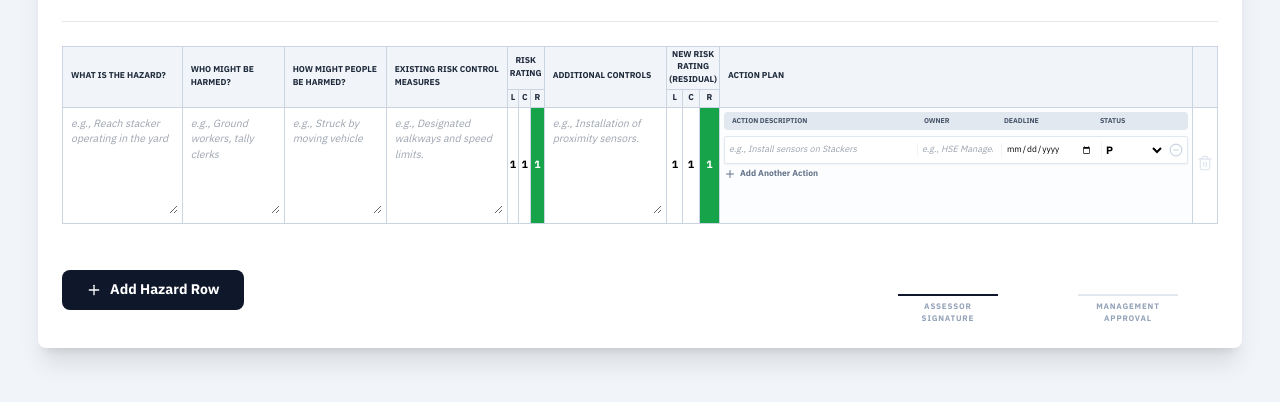
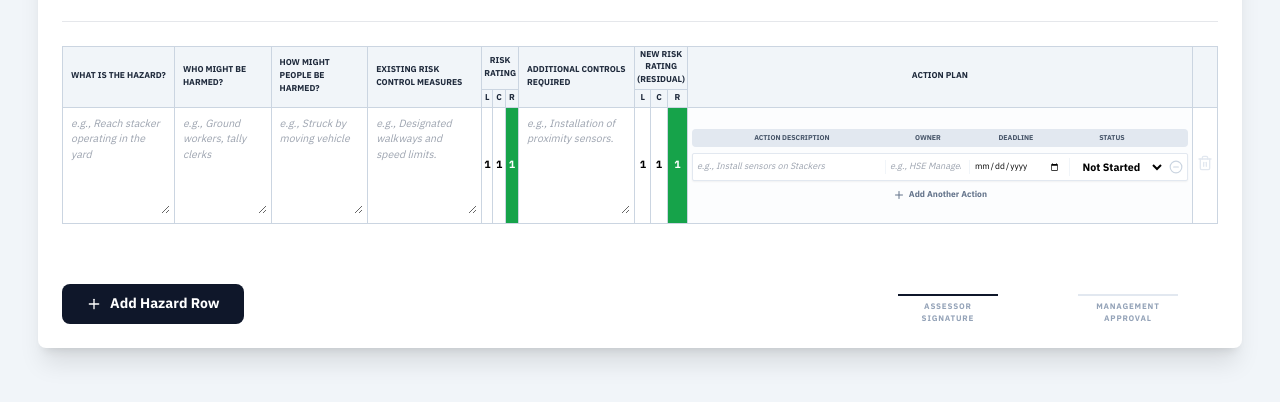
Before and after one commit to Everythingpossible-GK/Risk-Assessment-form, a plain HTML site: page index.html in a window 1280 px wide. Shown: the part 256-658 px from the top of the page. Drawn offline with nearby package versions, Linux system fonts and the light colour scheme.

Commit message:
Update index.html

```diff
--- a/index.html
+++ b/index.html
@@ -96,7 +96,7 @@
                 colHow: "How might people be harmed?",
                 colControls: "Existing risk control measures",
                 colRating: "Risk rating",
-                colAddControls: "Additional controls",
+                colAddControls: "Additional controls required",
                 colResidual: "New risk rating (Residual)",
                 colAction: "Action Plan",
                 actionDesc: "ACTION DESCRIPTION",
@@ -108,6 +108,7 @@
                 signAssessor: "Assessor Signature",
                 signManager: "Management Approval",
                 footer: "Internal Risk Assessment Document",
+                statusNotStarted: "Not Started",
                 statusInProgress: "In Progress",
                 statusCompleted: "Completed",
                 statusCancelled: "Cancelled",
@@ -141,7 +142,7 @@
                 colHow: "كيف يمكن أن يتضرر الناس؟",
                 colControls: "تدابير مراقبة المخاطر الحالية",
                 colRating: "تقييم المخاطر",
-                colAddControls: "ضوابط إضافية",
+                colAddControls: "الضوابط الإضافية المطلوبة",
                 colResidual: "تقييم المخاطر الجديد (المتبقي)",
                 colAction: "خطة العمل",
                 actionDesc: "وصف الإجراء",
@@ -153,6 +154,7 @@
                 signAssessor: "توقيع المقيم",
                 signManager: "اعتماد الإدارة",
                 footer: "وثيقة تقييم المخاطر الداخلية",
+                statusNotStarted: "لم يبدأ",
                 statusInProgress: "قيد التنفيذ",
                 statusCompleted: "مكتمل",
                 statusCancelled: "ملغى",
@@ -181,7 +183,7 @@
                 additionalControls: '',
                 residualL: 1,
                 residualC: 1,
-                actions: [{ id: Date.now(), desc: '', owner: '', deadline: '', status: 'In Progress' }]
+                actions: [{ id: Date.now(), desc: '', owner: '', deadline: '', status: 'Not Started' }]
             }],
             headerInfo: {
                 owner: '',
@@ -273,7 +275,7 @@
                                         <th class="border border-slate-300 p-0.5 text-center" colspan="3">${t.colRating}</th>
                                         <th class="border border-slate-300 p-2 text-start w-[12%]" rowspan="2">${t.colAddControls}</th>
                                         <th class="border border-slate-300 p-0.5 text-center" colspan="3">${t.colResidual}</th>
-                                        <th class="border border-slate-300 p-2 text-start min-w-[450px]" rowspan="2">${t.colAction}</th>
+                                        <th class="border border-slate-300 p-2 text-center min-w-[450px]" rowspan="2">${t.colAction}</th>
                                         <th class="border border-slate-300 p-1 no-print w-8" rowspan="2"></th>
                                     </tr>
                                     <tr>
@@ -316,28 +318,31 @@
                                                 <td onclick="openModal(${row.id}, 'residual')" class="border border-slate-300 p-0 text-center font-bold cursor-pointer hover:bg-blue-50 align-middle">${row.residualC}</td>
                                                 <td class="border border-slate-300 p-0 text-center font-black align-middle ${getRiskColor(residualR)}">${residualR}</td>
 
-                                                <td class="border border-slate-300 p-1 bg-slate-50/40">
-                                                    <div class="flex bg-slate-200 p-1 text-[7px] font-bold text-slate-600 rounded mb-1.5">
+                                                <td class="border border-slate-300 p-1 bg-slate-50/40 text-center align-middle">
+                                                    <div class="flex bg-slate-200 p-1 text-[7px] font-bold text-slate-600 rounded mb-1.5 mx-auto max-w-lg">
                                                         <div class="flex-1 px-1">${t.actionDesc}</div>
                                                         <div class="w-20 px-1">${t.actionOwner}</div>
                                                         <div class="w-24 px-1">${t.actionDeadline}</div>
-                                                        <div class="w-16 px-1">${t.actionStatus}</div>
+                                                        <div class="w-24 px-1">${t.actionStatus}</div>
                                                         <div class="w-6 no-print"></div>
                                                     </div>
+                                                    <div class="flex flex-col items-center">
                                                         ${row.actions.map(action => `
-                                                        <div class="flex flex-row items-center gap-1 p-1 bg-white border border-slate-200 rounded-sm shadow-sm mb-1">
+                                                            <div class="flex flex-row items-center gap-1 p-1 bg-white border border-slate-200 rounded-sm shadow-sm mb-1 w-full max-w-lg">
                                                                 <input onchange="updateAction(${row.id}, ${action.id}, 'desc', this.value)" placeholder="${t.phActionDesc}" value="${action.desc}" class="flex-1 text-[9px] outline-none">
-                                                            <input onchange="updateAction(${row.id}, ${action.id}, 'owner', this.value)" placeholder="${t.phActionOwner}" value="${action.owner}" class="w-20 text-[9px] outline-none border-l border-slate-100 px-1">
+                                                                <input onchange="updateAction(${row.id}, ${action.id}, 'owner', this.value)" placeholder="${t.phActionOwner}" value="${action.owner}" class="w-20 text-[9px] outline-none border-l border-slate-100 px-1 text-center">
                                                                 <input onchange="updateAction(${row.id}, ${action.id}, 'deadline', this.value)" type="date" value="${action.deadline}" class="w-24 text-[8.5px] outline-none border-l border-slate-100 px-1">
-                                                            <select onchange="updateAction(${row.id}, ${action.id}, 'status', this.value)" class="w-16 text-[8pt] outline-none font-bold bg-transparent border-l border-slate-100">
-                                                                <option value="In Progress" ${action.status === 'In Progress' ? 'selected' : ''}>P</option>
-                                                                <option value="Completed" ${action.status === 'Completed' ? 'selected' : ''}>D</option>
-                                                                <option value="Cancelled" ${action.status === 'Cancelled' ? 'selected' : ''}>X</option>
+                                                                <select onchange="updateAction(${row.id}, ${action.id}, 'status', this.value)" class="w-24 text-[8pt] outline-none font-bold bg-transparent border-l border-slate-100 text-center cursor-pointer">
+                                                                    <option value="Not Started" ${action.status === 'Not Started' ? 'selected' : ''}>${t.statusNotStarted}</option>
+                                                                    <option value="In Progress" ${action.status === 'In Progress' ? 'selected' : ''}>${t.statusInProgress}</option>
+                                                                    <option value="Completed" ${action.status === 'Completed' ? 'selected' : ''}>${t.statusCompleted}</option>
+                                                                    <option value="Cancelled" ${action.status === 'Cancelled' ? 'selected' : ''}>${t.statusCancelled}</option>
                                                                 </select>
                                                                 <button onclick="removeAction(${row.id}, ${action.id})" class="no-print text-slate-300 hover:text-red-500"><i data-lucide="minus-circle" class="w-3.5 h-3.5"></i></button>
                                                             </div>
                                                         `).join('')}
                                                         <button onclick="addAction(${row.id})" class="no-print mt-1 text-[8.5px] font-bold text-slate-500 flex items-center gap-1"><i data-lucide="plus" class="w-3 h-3"></i> ${t.btnAddAction}</button>
+                                                    </div>
                                                 </td>
 
                                                 <td class="border border-slate-300 p-1 text-center no-print align-middle">
@@ -350,13 +355,20 @@
                             </table>
                         </div>
 
-                        <div class="mt-8 flex justify-between items-center no-print">
-                            <button onclick="addRow()" class="bg-slate-900 text-white px-6 py-2.5 rounded-lg flex items-center gap-2 font-bold text-sm">
+                        <!-- Footer Section with Signatures -->
+                        <div class="mt-8 flex justify-between items-end">
+                            <button onclick="addRow()" class="bg-slate-900 text-white px-6 py-2.5 rounded-lg flex items-center gap-2 font-bold text-sm no-print">
                                 <i data-lucide="plus" class="w-4 h-4"></i> ${t.btnAddRow}
                             </button>
                             <div class="grid grid-cols-2 gap-20 w-80 pr-10">
-                                <div class="text-center"><div class="border-b-2 border-slate-900 h-10 w-full mb-1"></div><p class="text-[8px] font-bold text-slate-400 uppercase tracking-widest">${t.signAssessor}</p></div>
-                                <div class="text-center"><div class="border-b-2 border-slate-200 h-10 w-full mb-1"></div><p class="text-[8px] font-bold text-slate-400 uppercase tracking-widest">${t.signManager}</p></div>
+                                <div class="text-center">
+                                    <div class="border-b-2 border-slate-900 h-10 w-full mb-1"></div>
+                                    <p class="text-[8px] font-bold text-slate-400 uppercase tracking-widest">${t.signAssessor}</p>
+                                </div>
+                                <div class="text-center">
+                                    <div class="border-b-2 border-slate-200 h-10 w-full mb-1"></div>
+                                    <p class="text-[8px] font-bold text-slate-400 uppercase tracking-widest">${t.signManager}</p>
+                                </div>
                             </div>
                         </div>
                     </div>
@@ -411,7 +423,7 @@
                 hazard: '', who: '', how: '', existingControls: '',
                 initialL: 1, initialC: 1, additionalControls: '',
                 residualL: 1, residualC: 1,
-                actions: [{ id: Date.now(), desc: '', owner: '', deadline: '', status: 'In Progress' }]
+                actions: [{ id: Date.now(), desc: '', owner: '', deadline: '', status: 'Not Started' }]
             });
             render();
         }
@@ -430,7 +442,7 @@
         function addAction(rowId) {
             state.rows = state.rows.map(r => {
                 if (r.id === rowId) {
-                    r.actions.push({ id: Date.now(), desc: '', owner: '', deadline: '', status: 'In Progress' });
+                    r.actions.push({ id: Date.now(), desc: '', owner: '', deadline: '', status: 'Not Started' });
                 }
                 return r;
             });
@@ -549,6 +561,19 @@
                             </tr>
                         `).join('')}
                     </table>
+                    <br/><br/>
+                    <table style="border:none">
+                        <tr>
+                            <td style="border:none; border-bottom:2px solid black; width:45%"></td>
+                            <td style="border:none; width:10%"></td>
+                            <td style="border:none; border-bottom:2px solid black; width:45%"></td>
+                        </tr>
+                        <tr>
+                            <td style="border:none; text-align:center; font-weight:bold">${t.signAssessor}</td>
+                            <td style="border:none"></td>
+                            <td style="border:none; text-align:center; font-weight:bold">${t.signManager}</td>
+                        </tr>
+                    </table>
                 </body></html>`;
         }
 
```
Lines whose indentation alone changed are shown as unchanged.
